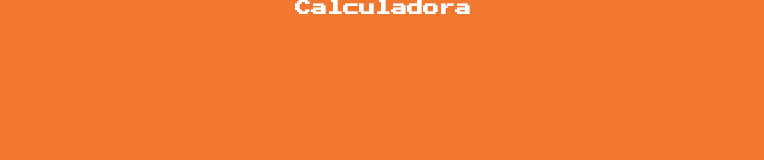
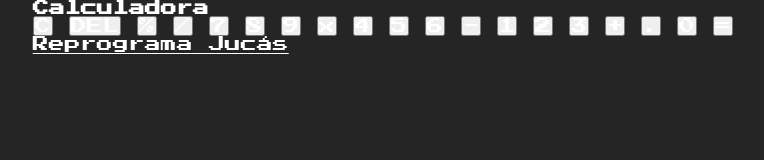
Before and after one commit to DukeFoxy/Calculator, a plain HTML site: page index.html in a window 1280 px wide. Shown: the whole page, without its empty margins (257-1021 px from the left). Drawn offline with Linux system fonts and the light colour scheme.

Commit message:
add base html

```diff
--- a/index.html
+++ b/index.html
@@ -13,6 +13,47 @@
     <title>Calculador Reprograma Jucás</title>
 </head>
 <body>
-    <h1>Calculadora</h1>
+    <div class = "container">
+    <div class="calculator">
+        <header>
+                <h1>Calculadora</h1>
+            </header>
+            <main>
+                <div class="screen">
+                    <div class="expression"></div>
+                    <div class="expressionDisplay"></div>
+                </div>
+                <div class="gridButtons">
+                    <button class="text">C</button>
+                    <button class="text">DEL</button>
+                    <button class="text">%</button>
+                    <button class="text">/</button>
+
+                    <button class="number">7</button>
+                    <button class="number">8</button>
+                    <button class="number">9</button>
+                    <button class="text">x</button>
+
+                    <button class="number">4</button>
+                    <button class="number">5</button>
+                    <button class="number">6</button>
+                    <button class="text">-</button>
+
+                    <button class="number">1</button>
+                    <button class="number">2</button>
+                    <button class="number">3</button>
+                    <button class="text">+</button>
+
+                    <button class="text">.</button>
+                    <button class="number">0</button>
+                    <button class="equals">=</button>
+                </div>
+            </main>
+
+            <footer>
+                <a href="https://emanuelquintino.io/Page-WDC" target="_blank">Reprograma Jucás</a>
+            </footer>
+        </div>
+    </div>
 </body>
 </html>
--- a/styles/style.css
+++ b/styles/style.css
@@ -21,5 +21,4 @@ body {
     display: grid;
     place-content: center ;
     background: var(--background-color);
-    background: var(--complementary-color);
 }
```
